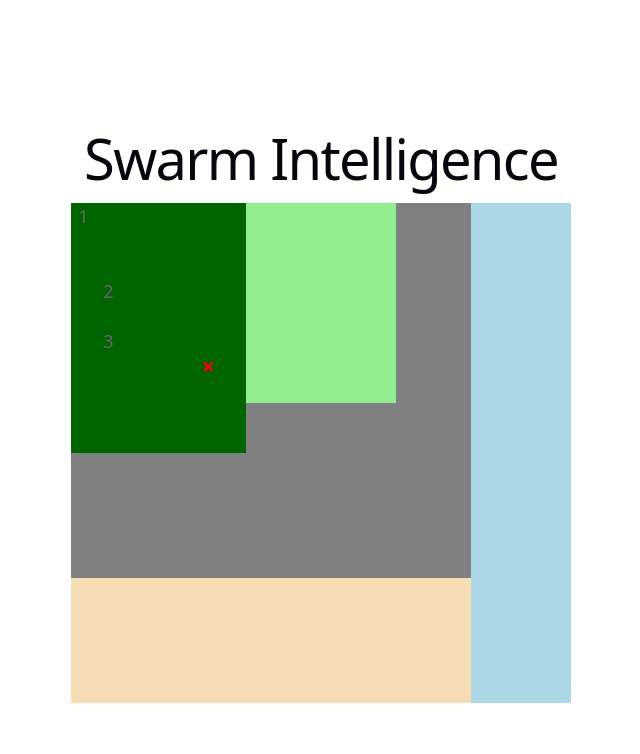
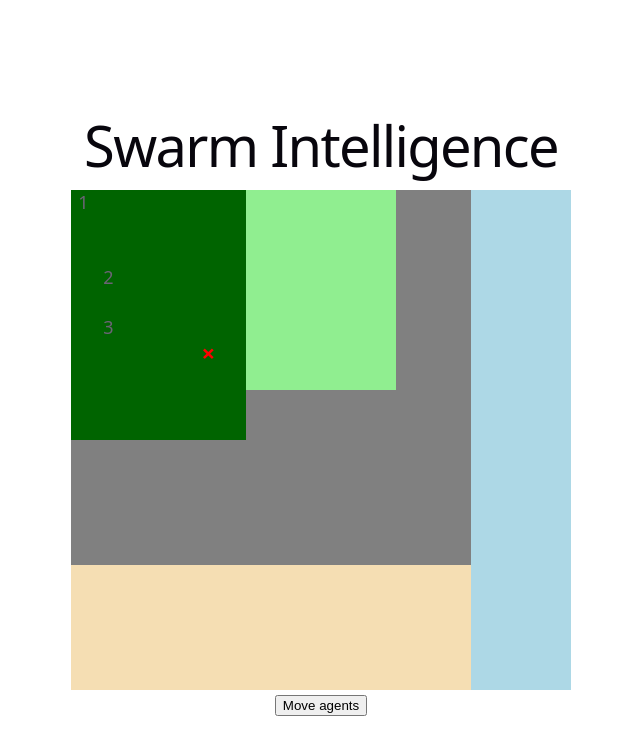
Before and after one commit to sofialundstrom/TNM114, a React (Vite) app: page / in a window 1280 px wide. Shown: the top 754 px of the page, without its empty margins (319-959 px from the left). Built offline with nearby package versions, Linux system fonts and the light colour scheme.

Commit message:
you can now move the agents manually

```diff
--- a/src/App.tsx
+++ b/src/App.tsx
@@ -1,4 +1,6 @@
 import "./App.css";
+import { useState } from "react";
+import type { Agent } from "./types/types";
 import Map from "./components/Map";
 import { createMap, target } from "./data/mapData";
 import { initialAgents } from "./data/agentData";
@@ -6,12 +8,25 @@ import { initialAgents } from "./data/agentData";
 const cells = createMap();
 
 function App() {
+  // Stores the agents' current positions
+  const [agents, setAgents] = useState<Agent[]>(initialAgents);
+
+  function moveAgents() {
+    setAgents((currentAgents) =>
+      currentAgents.map((agent) => ({
+        ...agent,
+        x: agent.x + 1,
+      })),
+    );
+  }
+
   return (
     <div>
       <h1>Swarm Intelligence</h1>
       <div>
-        <Map cells={cells} target={target} agents={initialAgents} />
+        <Map cells={cells} target={target} agents={agents} />
       </div>
+      <button onClick={moveAgents}>Move agents</button>
     </div>
   );
 }
```
